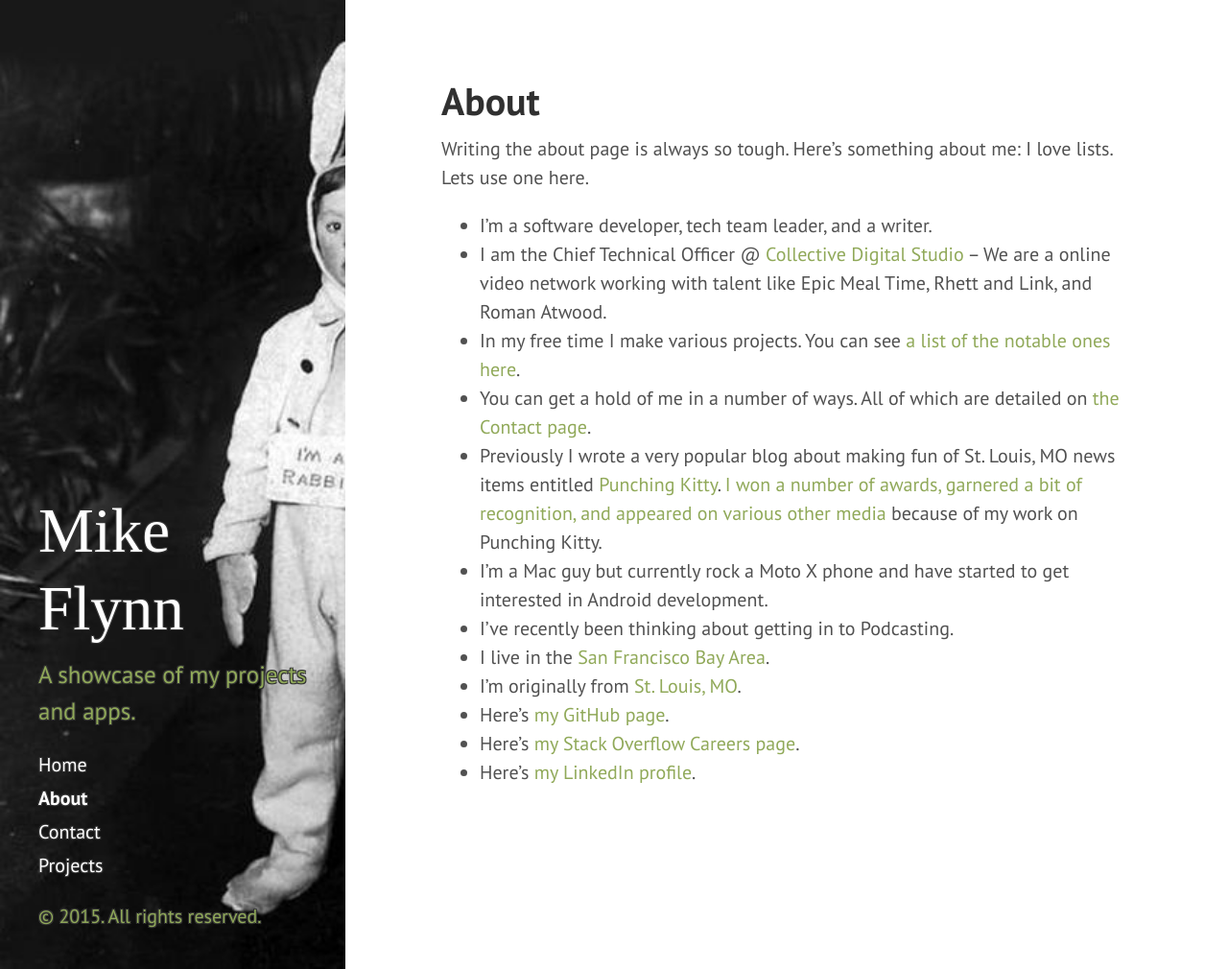
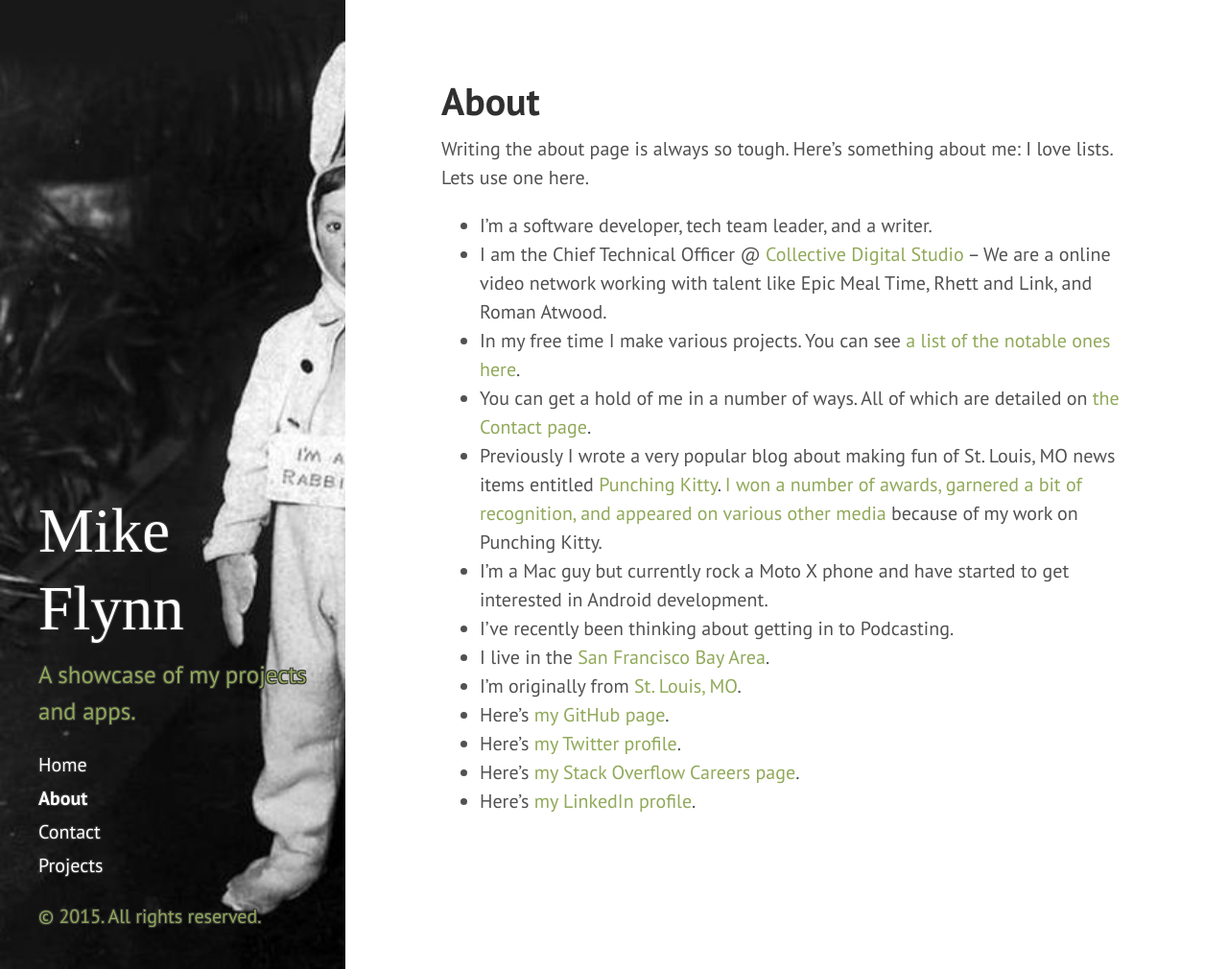
Before and after one commit to mikeflynn/thatmikeflynn.com-archive, a Jekyll site: the page built from about.md, in a window 1280 px wide and 1010 px high. Shown: the whole window at 96% size. Built offline with Jekyll 4.4.1, drawn with Linux system fonts in a browser that asks for light colours; some web fonts are replaced; Markdown is read by kramdown in place of the engine named in the settings.

Commit message:
Updated a few about links to have the rel=me property.

```diff
--- a/about.md
+++ b/about.md
@@ -14,6 +14,7 @@
 * I've recently been thinking about getting in to Podcasting.
 * I live in the [San Francisco Bay Area](https://goo.gl/maps/5Z0ok).
 * I'm originally from [St. Louis, MO](https://goo.gl/maps/AD6fG).
-* Here's [my GitHub page](https://github.com/mikeflynn).
+* Here's <a href="https://github.com/mikeflynn" rel="me">my GitHub page</a>.
+* Here's <a href="https://twitter.com/thatmikeflynn" rel="me">my Twitter profile</a>.
 * Here's [my Stack Overflow Careers page](https://careers.stackoverflow.com/cv/edit/99934).
 * Here's [my LinkedIn profile](http://linkedin.com/in/flynn).
```
